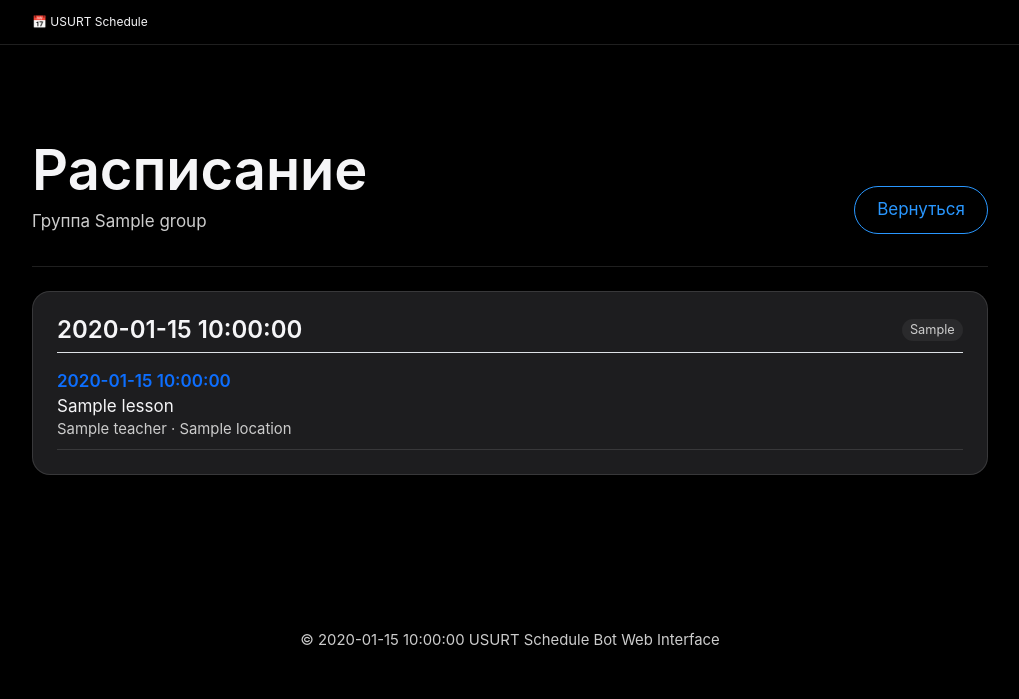
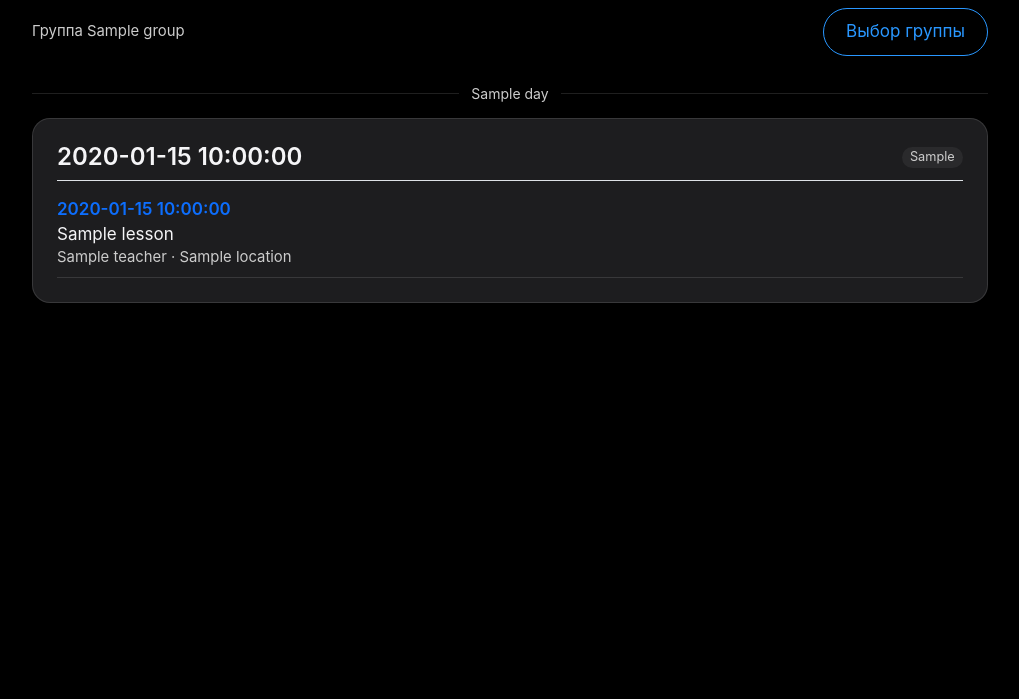
Before and after one commit to RObotiaga/bb_schedule, a Python web app: template templates/schedule.html in a window 1280 px wide. Shown: the top 699 px of the page, without its empty margins (130-1149 px from the left). Run offline with Jinja, Linux system fonts and the light colour scheme; the template is opened without the code that fills it: most values are stand-ins (such as "Sample title", 1, 10 or a date in 2020); some libraries are stand-ins or nearby versions.

Commit message:
Simplify schedule view controls

```diff
--- a/templates/base.html
+++ b/templates/base.html
@@ -45,20 +45,6 @@
             max-width: 980px;
         }
 
-        .navbar {
-            min-height: 44px;
-            background: var(--canvas) !important;
-            border-bottom: 1px solid var(--hairline);
-        }
-
-        .navbar-brand {
-            color: var(--ink) !important;
-            font-family: var(--font-text);
-            font-size: 12px;
-            letter-spacing: 0;
-            font-weight: 400;
-        }
-
         h1,
         h2,
         h3,
@@ -75,33 +61,7 @@
         }
 
         .app-shell {
-            padding: 24px 0 48px;
-        }
-
-        .app-hero {
-            min-height: 168px;
-            display: flex;
-            align-items: flex-end;
-            justify-content: space-between;
-            gap: 24px;
-            padding: 48px 0 32px;
-            border-bottom: 1px solid var(--hairline);
-        }
-
-        .app-title {
-            margin: 0;
-            color: var(--ink);
-            font-family: var(--font-display);
-            font-size: clamp(34px, 8vw, 56px);
-            font-weight: 600;
-            line-height: 1.07;
-            letter-spacing: 0;
-        }
-
-        .app-subtitle {
-            margin-top: 8px;
-            color: var(--ink-muted);
-            font-size: 17px;
+            padding: 8px 0 32px;
         }
 
         .nav-tabs {
@@ -225,6 +185,30 @@
             padding: 24px;
         }
 
+        .schedule-filter {
+            display: grid;
+            grid-template-columns: minmax(0, 1fr) auto auto;
+            gap: 8px;
+            align-items: end;
+        }
+
+        .schedule-week-divider {
+            display: flex;
+            align-items: center;
+            gap: 12px;
+            margin: 28px 0 14px;
+            color: var(--ink-muted);
+            font-size: 14px;
+        }
+
+        .schedule-week-divider::before,
+        .schedule-week-divider::after {
+            content: "";
+            height: 1px;
+            flex: 1;
+            background: var(--hairline);
+        }
+
         .schedule-date {
             font-size: 24px;
             line-height: 1.2;
@@ -307,27 +291,19 @@
             border: 1px solid var(--hairline);
         }
 
-        footer {
-            color: var(--ink-soft) !important;
-            padding: 32px 0 48px;
-        }
-
         @media (max-width: 640px) {
             .container {
                 padding-left: 18px;
                 padding-right: 18px;
             }
 
-            .app-hero {
-                min-height: 132px;
-                padding: 32px 0 24px;
-                align-items: flex-start;
-                flex-direction: column;
-            }
-
             .apple-panel,
             .schedule-day {
                 padding: 18px;
+            }
+
+            .schedule-filter {
+                grid-template-columns: 1fr;
             }
 
             .schedule-date {
@@ -338,19 +314,9 @@
     {% block head %}{% endblock %}
 </head>
 <body>
-    <nav class="navbar navbar-expand-lg navbar-dark bg-primary mb-4">
-        <div class="container">
-            <a class="navbar-brand" href="/">📅 USURT Schedule</a>
-        </div>
-    </nav>
-
     <div class="container">
         {% block content %}{% endblock %}
     </div>
-
-    <footer class="text-center mt-5 mb-3 text-muted">
-        <small>&copy; {{ now_year }} USURT Schedule Bot Web Interface</small>
-    </footer>
 
     <script src="https://cdn.jsdelivr.net/npm/bootstrap@5.3.2/dist/js/bootstrap.bundle.min.js"></script>
     {% block scripts %}{% endblock %}
--- a/templates/schedule.html
+++ b/templates/schedule.html
@@ -4,12 +4,9 @@
 
 {% block content %}
 <div class="app-shell">
-    <div class="app-hero mb-4">
-        <div>
-            <h1 class="app-title">Расписание</h1>
-            <div class="app-subtitle">Группа {{ group }}</div>
-        </div>
-        <a href="/" class="btn btn-outline-secondary">Вернуться</a>
+    <div class="d-flex justify-content-between align-items-center mb-3">
+        <div class="text-muted small">Группа {{ group }}</div>
+        <a href="/" class="btn btn-outline-secondary btn-sm">Выбор группы</a>
     </div>
 
     {% if not schedule or schedule|length == 0 %}
@@ -18,6 +15,9 @@
     </div>
     {% else %}
         {% for day in schedule %}
+        {% if loop.changed(day.week_key) %}
+        <div class="schedule-week-divider">{{ day.week_label }}</div>
+        {% endif %}
         <section class="schedule-day mb-4">
             <div class="d-flex justify-content-between align-items-center border-bottom pb-2 mb-2">
                 <h2 class="schedule-date">{{ day.date_display or day.date }}</h2>
```
Also changed, not shown: app/web/app.py (+30 -3 lines), templates/index.html (+44 -46 lines).
